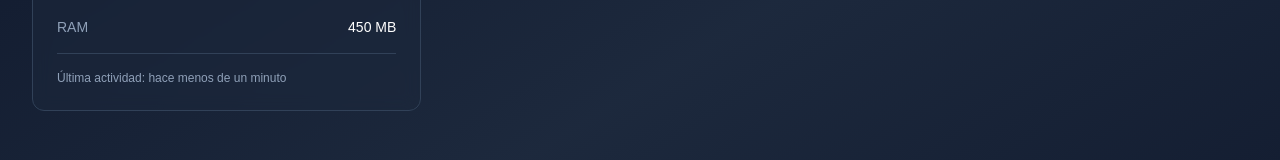
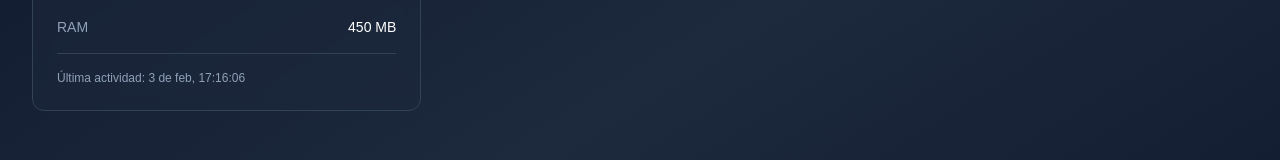
Before and after one commit to cohgit/LyrinEye, a Next.js app in the folder web/: page /dashboard in a window 1280 px wide. Shown: the part 313-473 px from the top of the page. Built offline with nearby package versions, Linux system fonts and the light colour scheme; no server answers.

Commit message:
feat: show absolute timestamp in dashboard and improve lastSeen logic

```diff
--- a/web/app/dashboard/page.tsx
+++ b/web/app/dashboard/page.tsx
@@ -1,7 +1,7 @@
 import { auth, signOut } from "@/auth"
 import { getDevices } from "@/lib/api"
 import Link from "next/link"
-import { formatDistanceToNow } from "date-fns"
+import { format, formatDistanceToNow } from "date-fns"
 import { es } from "date-fns/locale"
 
 export default async function DashboardPage() {
@@ -99,8 +99,7 @@ export default async function DashboardPage() {
                             <div className="mt-4 pt-4 border-t border-slate-700">
                                 <p className="text-xs text-slate-400">
                                     Última actividad:{' '}
-                                    {formatDistanceToNow(new Date(device.lastSeen), {
-                                        addSuffix: true,
+                                    {format(new Date(device.lastSeen), "d 'de' MMM, HH:mm:ss", {
                                         locale: es,
                                     })}
                                 </p>
```
Also changed, not shown: 1 other file (tests, documents, lock files or other folders).
